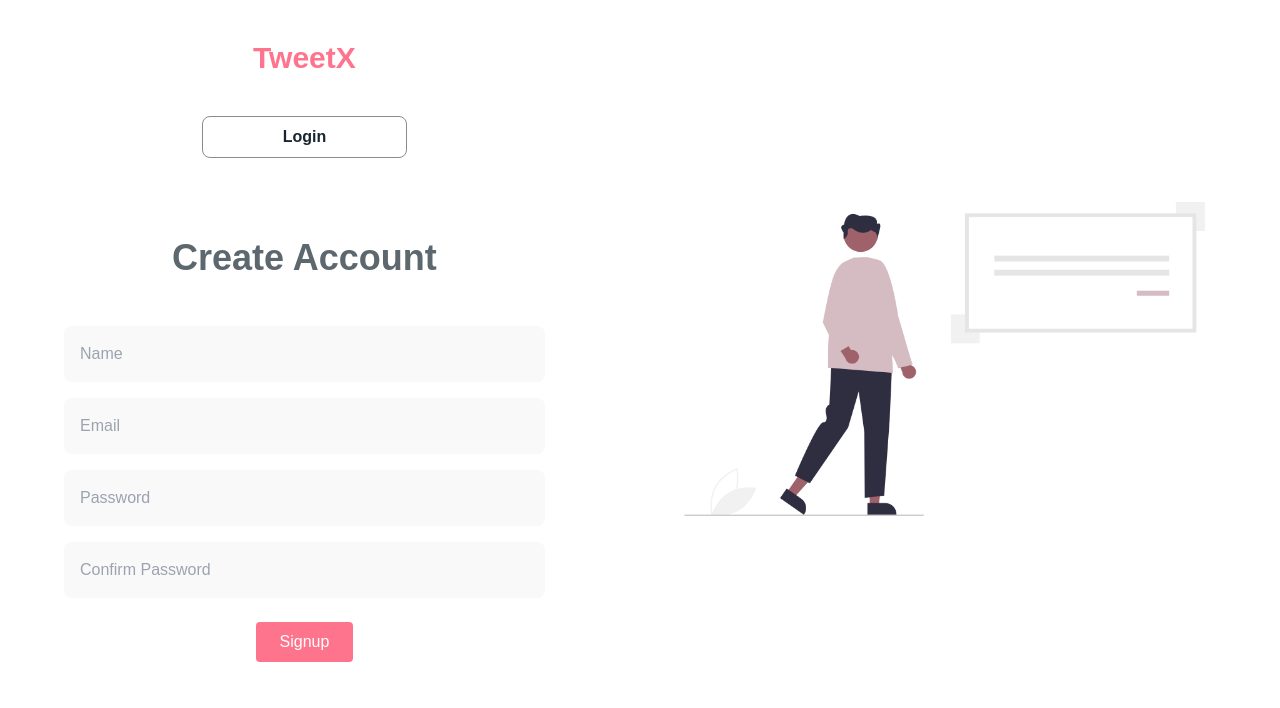
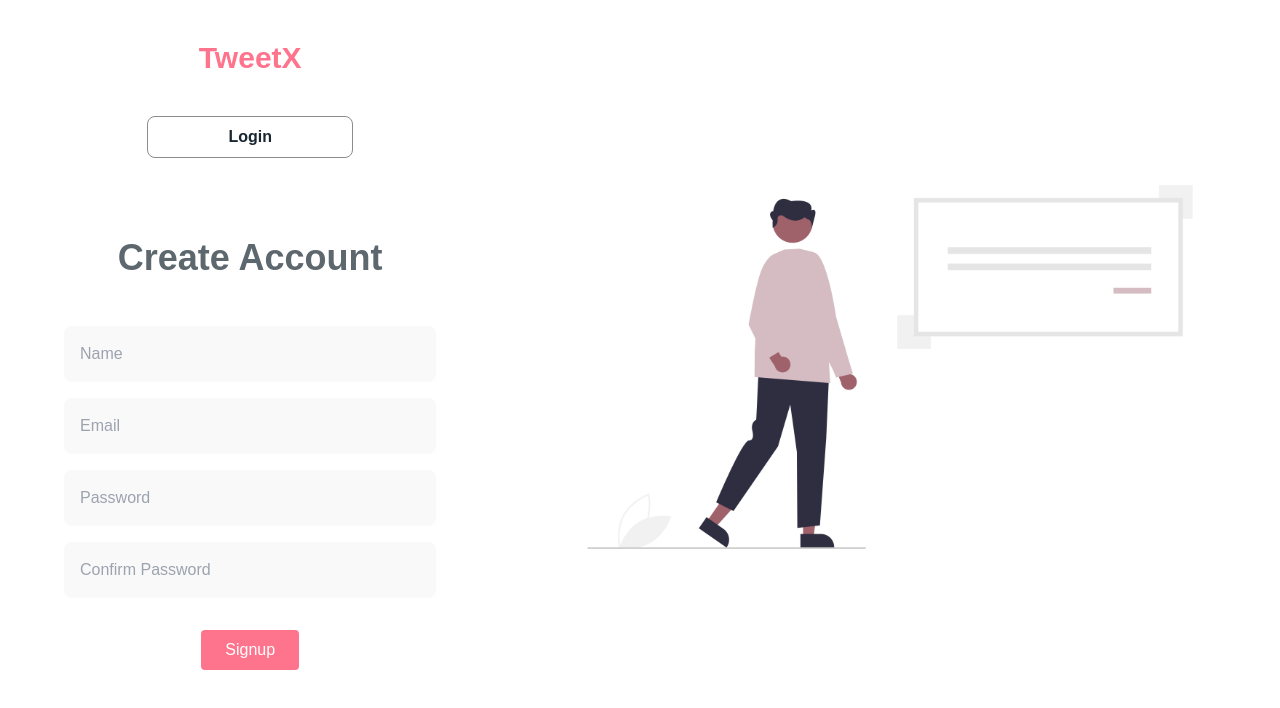
Before and after one commit to Ujjwal-here/Sprung-TweetX, a React (Create React App) app: page / in a window 1280 px wide. Shown: the top 708 px of the page. Built offline with nearby package versions, Linux system fonts and the light colour scheme.

Commit message:
Minor Change

```diff
--- a/src/components/Signup.jsx
+++ b/src/components/Signup.jsx
@@ -3,7 +3,7 @@ import React from "react";
 const Signup = () => {
   return (
     <div className="flex flex-row">
-      <div className="mx-16 my-10 basis-3/5">
+      <div className="mx-16 my-10 basis-2/5">
         <h1 className="font-bold text-3xl text-[#ff748d]">TweetX</h1>
         <button className="my-10 py-2 px-20 border border-[#8c8c8c] rounded-lg font-semibold text-[#182631]">
           Login
@@ -41,7 +41,7 @@ const Signup = () => {
             placeholder="Confirm Password"
           />
         </div>
-        <button className="my-4 py-2 px-6 rounded bg-[#ff748d] text-white ">
+        <button className="my-6 py-2 px-6 rounded bg-[#ff748d] text-white ">
           Signup
         </button>
       </div>
```
